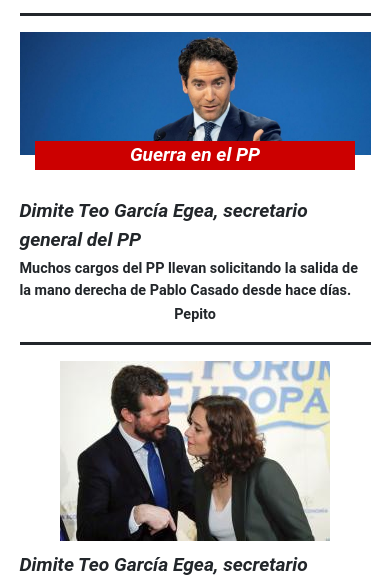
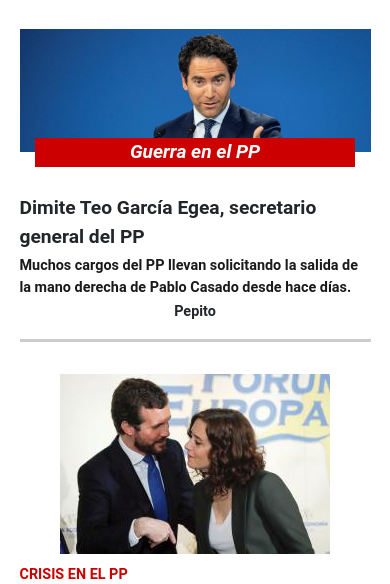
Before and after one commit to Outsider1985/UltimaHora, a plain HTML site: page index.html in a window 390 px wide. Shown: the part 255-839 px from the top of the page. Drawn offline with Linux system fonts and the light colour scheme; a script that the page names is missing.

Commit message:
Push3 28/02

```diff
--- a/index.html
+++ b/index.html
@@ -122,7 +122,7 @@
                 </div>
                 <div class="desktop-featured-news">
                     <div class="news-image"><a href=""><img src="/images/teo.jpg" alt=""></a></div>
-                    <div class="news-featured-title"><a class="featured-color" href=""><h2>Guerra en el PP</h2></a></div>
+                    <div class="news-featured-title"><a class="featured-color" href=""><h1>Guerra en el PP</h1></a></div>
                     <div class="news-title"><a class="" title="Dimite Teo García Egea, secretario general del PP" data-value="1702885" href=""><h3>Dimite Teo García Egea, secretario general del PP</h3></a></div>
                     <div class="news-description"><h4>Muchos cargos del PP llevan solicitando la salida de la mano derecha de Pablo Casado desde hace días.</h4></div>
                     <div class="news-author"><h5>Pepito</h5></div>
@@ -132,6 +132,7 @@
                         <div class="desktop-news">
                             <div class="news-image"><img src="/images/1930491.jpg" alt=""></div>
                             <div class="news-text">
+                                <div class="news-subtitle"><h2>CRISIS EN EL PP</h2></div>
                                 <div class="news-title"><a class="" title="Dimite Teo García Egea, secretario general del PP" data-value="1702885" href=""><h3>Dimite Teo García Egea, secretario general del PP</h3></a></div>
                                 <div class="news-description"><h4>Pablo Casado: "Tuve que intentar serrucharle el piso. Era ella o yo."</h4></div>
                                 <div class="news-author"><h5>Pepito</h5></div>
@@ -142,6 +143,7 @@
                         <div class="desktop-news">
                             <div class="news-image"><img src="/images/1930619.jpg" alt=""></div>
                             <div class="news-text">
+                                <div class="news-subtitle"><h2>CRISIS EN EL PP</h2></div>
                                 <div class="news-title"><a class="" title="Dimite Teo García Egea, secretario general del PP" data-value="1702885" href=""><h3>Dimite Teo García Egea, secretario general del PP</h3></a></div>
                                 <div class="news-description"><h4>Prohens: "Me da mucha vergüenza ajena. Pido perdón a los votantes"</h4></div>
                                 <div class="news-author"><h5>Pepito</h5></div>
@@ -152,6 +154,7 @@
                         <div class="desktop-news">
                             <div class="news-image"><img src="images\1930655.jpg" alt=""></div>
                             <div class="news-text">
+                                <div class="news-subtitle"><h2>CRISIS EN EL PP</h2></div>
                                 <div class="news-title"><a class="" title="Dimite Teo García Egea, secretario general del PP" data-value="1702885" href=""><h3>Dimite Teo García Egea, secretario general del PP</h3></a></div>
                                 <div class="news-description"><h4>Teo: "La he cagado y mucho. Me da pena por Casado que pagará el pato."</h4></div>
                                 <div class="news-author"><h5>Pepito</h5></div>
@@ -162,6 +165,7 @@
                         <div class="desktop-news">
                             <div class="news-image"><img src="images\1930735.jpg" alt=""></div>
                             <div class="news-text">
+                                <div class="news-subtitle"><h2>CRISIS EN EL PP</h2></div>
                                 <div class="news-title"><a class="" title="Dimite Teo García Egea, secretario general del PP" data-value="1702885" href=""><h3>Dimite Teo García Egea, secretario general del PP</h3></a></div>
                                 <div class="news-description"><h4>"Estoy contento que salgan compañeros así sigo trepando en el partido...si es que sobrevive."</h4></div>
                                 <div class="news-author"><h5>Pepito</h5></div>
@@ -173,6 +177,7 @@
                     <div class="desktop-3news-block">
                         <div class="desktop-news">
                             <div class="news-image"><img src="/images/1.jpg" alt=""></div>
+                            <div class="news-subtitle"><h2>CRISIS EN EL PP</h2></div>
                             <div class="news-title"><a class="" title="Dimite Teo García Egea, secretario general del PP" data-value="1702885" href=""><h3>Dimite Teo García Egea, secretario general del PP</h3></a></div>
                             <div class="news-description"><h4>En el Partido Socialista se recibió la noticia con mucha alegría. Presidenta de Baleares: "ya huelo más votos. Lo celebraré en el mismo bar y sin restricciones de horario."</h4></div>
                             <div class="news-author"><h5>Pepito</h5></div>
@@ -180,18 +185,21 @@
                         <div class="desktop-3-col-news">
                             <div class="desktop-news">
                                 <div class="news-image"><img src="images\1930681.jpg" alt=""></div>
+                                <div class="news-subtitle"><h2>CRISIS EN EL PP</h2></div>
                                 <div class="news-title"><a class="" title="Dimite Teo García Egea, secretario general del PP" data-value="1702885" href=""><h3>Dimite Teo García Egea, secretario general del PP</h3></a></div>
                                 <div class="news-description"><h4>Afines a Vox salen a la calle para mofarse del PP por derechita cobarde.</h4></div>
                                 <div class="news-author"><h5>Pepito</h5></div>
                             </div>
                             <div class="desktop-news">
                                 <div class="news-image"><img src="images\1930759.jpg" alt=""></div>
+                                <div class="news-subtitle"><h2>CRISIS EN EL PP</h2></div>
                                 <div class="news-title"><a class="" title="Dimite Teo García Egea, secretario general del PP" data-value="1702885" href=""><h3>Dimite Teo García Egea, secretario general del PP</h3></a></div>
                                 <div class="news-description"><h4>La presidenta de Baleares se crece y ya piensa en elecciones anticipadas para ganar más escaños ante tremenda pifiada.</h4></div>
                                 <div class="news-author"><h5>Pepito</h5></div>
                             </div>
                             <div class="desktop-news">
                                 <div class="news-image"><img src="images\1933061.jpg" alt=""></div>
+                                <div class="news-subtitle"><h2>CRISIS EN EL PP</h2></div>
                                 <div class="news-title"><a class="" title="Dimite Teo García Egea, secretario general del PP" data-value="1702885" href=""><h3>Dimite Teo García Egea, secretario general del PP</h3></a></div>
                                 <div class="news-description"><h4>La presidenta de Baleares se crece y ya piensa en elecciones anticipadas para ganar más escaños ante tremenda pifiada.</h4></div>
                                 <div class="news-author"><h5>Pepito</h5></div>
@@ -209,6 +217,7 @@
                     <div class="desktop-3news-block">
                         <div class="desktop-news">
                             <div class="news-image"><img src="/images/1.jpg" alt=""></div>
+                            <div class="news-subtitle"><h2>CRISIS EN EL PP</h2></div>
                             <div class="news-title"><a class="" title="Dimite Teo García Egea, secretario general del PP" data-value="1702885" href=""><h3>Dimite Teo García Egea, secretario general del PP</h3></a></div>
                             <div class="news-description"><h4>En el Partido Socialista se recibió la noticia con mucha alegría. Presidenta de Baleares: "ya huelo más votos. Lo celebraré en el mismo bar y sin restricciones de horario."</h4></div>
                             <div class="news-author"><h5>Pepito</h5></div>
@@ -216,18 +225,21 @@
                         <div class="desktop-3-col-news">
                             <div class="desktop-news">
                                 <div class="news-image"><img src="images\1930759.jpg" alt=""></div>
+                                <div class="news-subtitle"><h2>CRISIS EN EL PP</h2></div>
                                 <div class="news-title"><a class="" title="Dimite Teo García Egea, secretario general del PP" data-value="1702885" href=""><h3>Dimite Teo García Egea, secretario general del PP</h3></a></div>
                                 <div class="news-description"><h4>La presidenta de Baleares se crece y ya piensa en elecciones anticipadas para ganar más escaños ante tremenda pifiada.</h4></div>
                                 <div class="news-author"><h5>Pepito</h5></div>
                             </div>
                             <div class="desktop-news">
                                 <div class="news-image"><img src="images\1933061.jpg" alt=""></div>
+                                <div class="news-subtitle"><h2>CRISIS EN EL PP</h2></div>
                                 <div class="news-title"><a class="" title="Dimite Teo García Egea, secretario general del PP" data-value="1702885" href=""><h3>Dimite Teo García Egea, secretario general del PP</h3></a></div>
                                 <div class="news-description"><h4>Nadal: "Menuda pifiada... da ganas de hacerse de VOX...</h4></div>
                                 <div class="news-author"><h5>Pepito</h5></div>
                             </div>
                             <div class="desktop-news">
                                 <div class="news-image"><img src="images\1930681.jpg" alt=""></div>
+                                <div class="news-subtitle"><h2>CRISIS EN EL PP</h2></div>
                                 <div class="news-title"><a class="" title="Dimite Teo García Egea, secretario general del PP" data-value="1702885" href=""><h3>Dimite Teo García Egea, secretario general del PP</h3></a></div>
                                 <div class="news-description"><h4>Afines a Vox salen a la calle para mofarse del PP por derechita cobarde.</h4></div>
                                 <div class="news-author"><h5>Pepito</h5></div>
--- a/style/main.css
+++ b/style/main.css
@@ -7,20 +7,25 @@ a{
     color: hsl(210, 11%, 15%);
 }
 
-h1, h2, h3 {
-    font-size: 1.2em;
+h1 {
+    color: hsl(0, 0%, 100%);
+    font-size: 1.5em;
     font-style: italic;
-    color: hsl(210, 11%, 15%);
 }
 
-h4, h5 {
-    font-size: 1em;
-    color: hsl(210, 11%, 15%);
+h2 {
+  color:hsl(0, 100%, 40%);
+  font-size: 0.9em;
 }
 
-p {
+h3 {
+    font-size: 1.3em;
+    font-style: bold;
+}
+
+h4, h5, h6, p {
+    font-size: 1em;
     text-align: left;
-    color: hsl(210, 11%, 15%);
 }
 
 img {
@@ -441,13 +446,25 @@ footer{
 
 @media (max-width:479px) {
 
-    h1, h2, h3 {
+    h1 {
+        color: hsl(0, 0%, 100%);
         font-size: 1.2em;
         font-style: italic;
     }
 
-    h4, h5, p {
+    h2 {
+      color:hsl(0, 100%, 40%);
+      font-size: 0.9em;
+    }
+
+    h3 {
+        font-size: 1.2em;
+        font-style: bold;
+    }
+
+    h4, h5, h6, p {
         font-size: 0.9em;
+        text-align: left;
     }
 
     header{
@@ -512,8 +529,10 @@ footer{
     }
 
     .desktop-featured-news, .desktop-news{
-        border-top: solid;
+        border-bottom: solid;
+        border-color: hsl(0, 0%, 80%);
         padding-top: 1em;
+        padding-bottom: 1em;
         gap: 0.2em;
     }
 
@@ -548,6 +567,7 @@ footer{
         width: 100%;
         border-color: hsl(0, 100%, 40%);
         border-top-style: solid;
+        border-bottom-style: solid;
     }
 
     .banner img {
```
